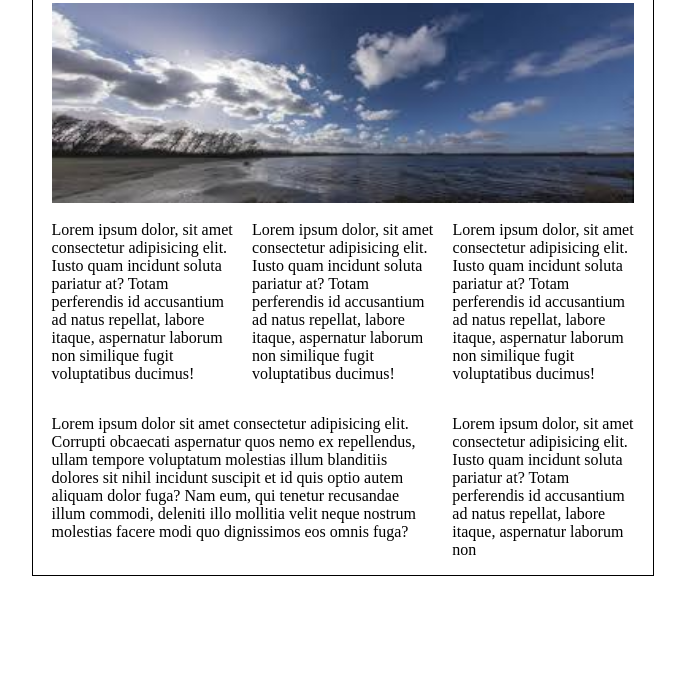
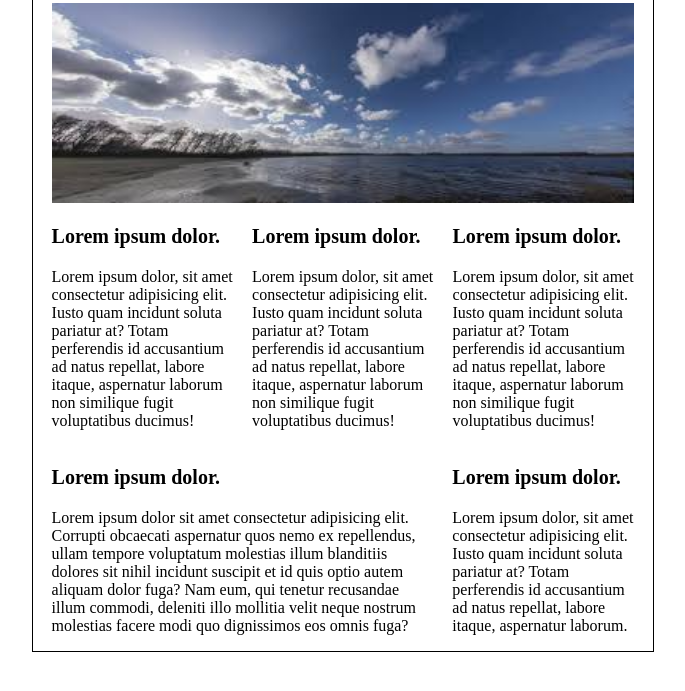
Before and after one commit to VigneshG26/Responsive-flex-template, a plain HTML site: page index.html in a window 1280 px wide. Shown: the part 93-784 px from the top of the page, without its empty margins (297-982 px from the left). Drawn offline with Linux system fonts and the light colour scheme.

Commit message:
headings added

```diff
--- a/index.html
+++ b/index.html
@@ -12,13 +12,13 @@
         <h1>Lorem ipsum dolor sit amet, consectetur.</h1>
         <img src="hero.jpeg" alt="cover image">
         <div class="row1 row">
-            <p class="col col1-1">Lorem ipsum dolor, sit amet consectetur adipisicing elit. Iusto quam incidunt soluta pariatur at? Totam perferendis id accusantium ad natus repellat, labore itaque, aspernatur laborum non similique fugit voluptatibus ducimus!</p>
-            <p class="col col1-1">Lorem ipsum dolor, sit amet consectetur adipisicing elit. Iusto quam incidunt soluta pariatur at? Totam perferendis id accusantium ad natus repellat, labore itaque, aspernatur laborum non similique fugit voluptatibus ducimus!</p>
-            <p class="col col1-1">Lorem ipsum dolor, sit amet consectetur adipisicing elit. Iusto quam incidunt soluta pariatur at? Totam perferendis id accusantium ad natus repellat, labore itaque, aspernatur laborum non similique fugit voluptatibus ducimus!</p>
+            <div class="col col1-1"><h3>Lorem ipsum dolor.</h3><p>Lorem ipsum dolor, sit amet consectetur adipisicing elit. Iusto quam incidunt soluta pariatur at? Totam perferendis id accusantium ad natus repellat, labore itaque, aspernatur laborum non similique fugit voluptatibus ducimus!</p></div>
+            <div class="col col1-1"><h3>Lorem ipsum dolor.</h3><p>Lorem ipsum dolor, sit amet consectetur adipisicing elit. Iusto quam incidunt soluta pariatur at? Totam perferendis id accusantium ad natus repellat, labore itaque, aspernatur laborum non similique fugit voluptatibus ducimus!</p></div>
+            <div class="col col1-1"><h3>Lorem ipsum dolor.</h3><p>Lorem ipsum dolor, sit amet consectetur adipisicing elit. Iusto quam incidunt soluta pariatur at? Totam perferendis id accusantium ad natus repellat, labore itaque, aspernatur laborum non similique fugit voluptatibus ducimus!</p></div>
         </div>
         <div class="row">
-            <p class="col col2-1">Lorem ipsum dolor sit amet consectetur adipisicing elit. Corrupti obcaecati aspernatur quos nemo ex repellendus, ullam tempore voluptatum molestias illum blanditiis dolores sit nihil incidunt suscipit et id quis optio autem aliquam dolor fuga? Nam eum, qui tenetur recusandae illum commodi, deleniti illo mollitia velit neque nostrum molestias facere modi quo dignissimos eos omnis fuga?</p>
-            <p class="col col2-2">Lorem ipsum dolor, sit amet consectetur adipisicing elit. Iusto quam incidunt soluta pariatur at? Totam perferendis id accusantium ad natus repellat, labore itaque, aspernatur laborum non</p>
+            <div class="col col2-1"><h3>Lorem ipsum dolor.</h3><p>Lorem ipsum dolor sit amet consectetur adipisicing elit. Corrupti obcaecati aspernatur quos nemo ex repellendus, ullam tempore voluptatum molestias illum blanditiis dolores sit nihil incidunt suscipit et id quis optio autem aliquam dolor fuga? Nam eum, qui tenetur recusandae illum commodi, deleniti illo mollitia velit neque nostrum molestias facere modi quo dignissimos eos omnis fuga?</p></div>
+            <div class="col col2-2"><h3>Lorem ipsum dolor.</h3><p>Lorem ipsum dolor, sit amet consectetur adipisicing elit. Iusto quam incidunt soluta pariatur at? Totam perferendis id accusantium ad natus repellat, labore itaque, aspernatur laborum.</p></div>
         </div>
     </div>
 </div>
--- a/styles.css
+++ b/styles.css
@@ -53,7 +53,9 @@ img{
 h1{
     font-size: 35px;
 }
-
+h3{
+    font-size: 2rem;
+}
 p{
     font-size: 1.6rem;
 }
```
